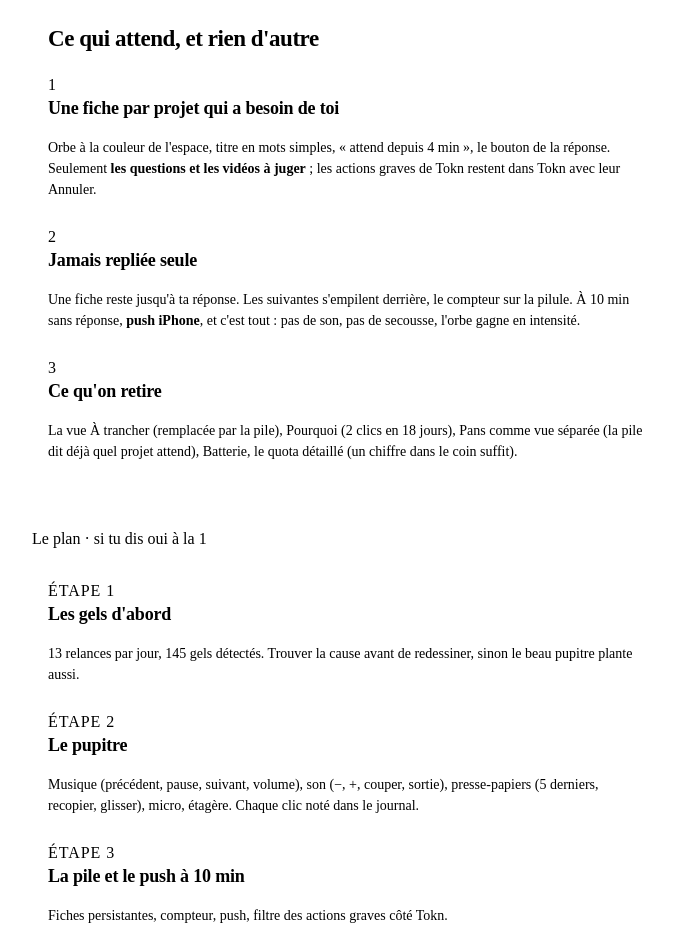
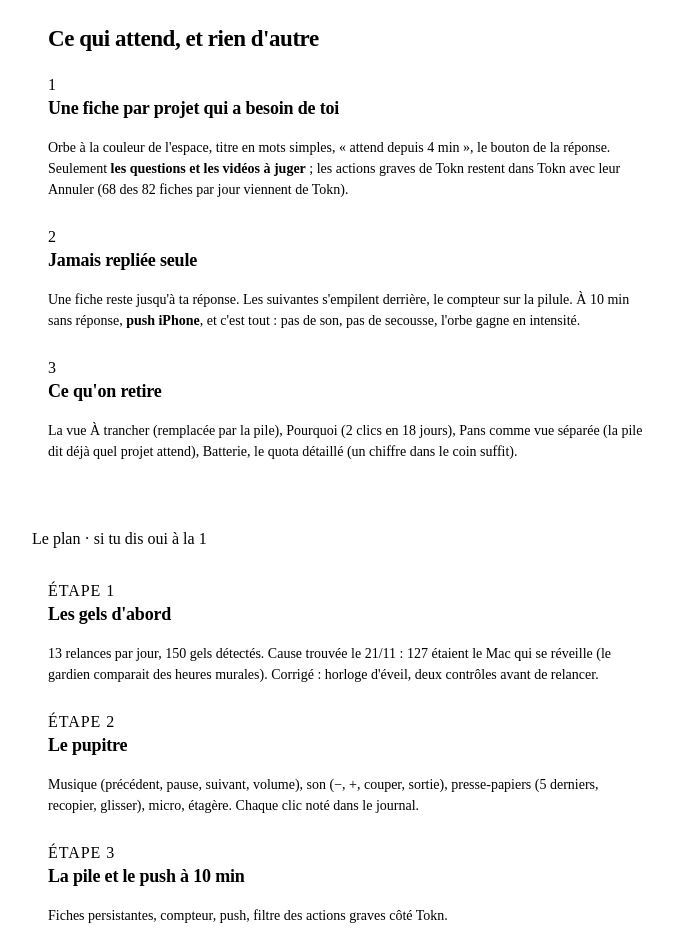
Before and after one commit to damienrsl/ile-outils, a plain HTML site: page corps.html in a window 1280 px wide. Shown: the part 2680-3617 px from the top of the page, without its empty margins (292-965 px from the left). Drawn offline with Linux system fonts and the light colour scheme.

Commit message:
Chiffres corrigés : fiches uniques, cause des gels
Co-Authored-By: Claude Fable 5.1 <noreply@anthropic.com>

```diff
--- a/corps.html
+++ b/corps.html
@@ -178,7 +178,7 @@ section>.etiquette{display:block;margin:0 4px 10px}
   <span class="etiquette">La pile « En attente » · commune aux trois</span>
   <div class="verre carte">
     <h2>Ce qui attend, et rien d'autre</h2>
-    <div class="spec"><span class="num">1</span><h3>Une fiche par projet qui a besoin de toi</h3><p>Orbe à la couleur de l'espace, titre en mots simples, « attend depuis 4 min », le bouton de la réponse. Seulement <b>les questions et les vidéos à juger</b> ; les actions graves de Tokn restent dans Tokn avec leur Annuler.</p></div>
+    <div class="spec"><span class="num">1</span><h3>Une fiche par projet qui a besoin de toi</h3><p>Orbe à la couleur de l'espace, titre en mots simples, « attend depuis 4 min », le bouton de la réponse. Seulement <b>les questions et les vidéos à juger</b> ; les actions graves de Tokn restent dans Tokn avec leur Annuler (68 des 82 fiches par jour viennent de Tokn).</p></div>
     <div class="spec"><span class="num">2</span><h3>Jamais repliée seule</h3><p>Une fiche reste jusqu'à ta réponse. Les suivantes s'empilent derrière, le compteur sur la pilule. À 10 min sans réponse, <b>push iPhone</b>, et c'est tout : pas de son, pas de secousse, l'orbe gagne en intensité.</p></div>
     <div class="spec"><span class="num">3</span><h3>Ce qu'on retire</h3><p>La vue À trancher (remplacée par la pile), Pourquoi (2 clics en 18 jours), Pans comme vue séparée (la pile dit déjà quel projet attend), Batterie, le quota détaillé (un chiffre dans le coin suffit).</p></div>
   </div>
@@ -187,7 +187,7 @@ section>.etiquette{display:block;margin:0 4px 10px}
 <section>
   <span class="etiquette">Le plan · si tu dis oui à la 1</span>
   <div class="verre carte">
-    <div class="spec"><span class="num">ÉTAPE 1</span><h3>Les gels d'abord</h3><p>13 relances par jour, 145 gels détectés. Trouver la cause avant de redessiner, sinon le beau pupitre plante aussi.</p></div>
+    <div class="spec"><span class="num">ÉTAPE 1</span><h3>Les gels d'abord</h3><p>13 relances par jour, 150 gels détectés. Cause trouvée le 21/11 : 127 étaient le Mac qui se réveille (le gardien comparait des heures murales). Corrigé : horloge d'éveil, deux contrôles avant de relancer.</p></div>
     <div class="spec"><span class="num">ÉTAPE 2</span><h3>Le pupitre</h3><p>Musique (précédent, pause, suivant, volume), son (−, +, couper, sortie), presse-papiers (5 derniers, recopier, glisser), micro, étagère. Chaque clic noté dans le journal.</p></div>
     <div class="spec"><span class="num">ÉTAPE 3</span><h3>La pile et le push à 10 min</h3><p>Fiches persistantes, compteur, push, filtre des actions graves côté Tokn.</p></div>
     <div class="spec"><span class="num">ÉTAPE 4</span><h3>Le ménage</h3><p>Retrait des vues inutiles, un chiffre de quota, test bout en bout, capture avant / après.</p></div>
```
Also changed, not shown: index.html (+2 -2 lines).
